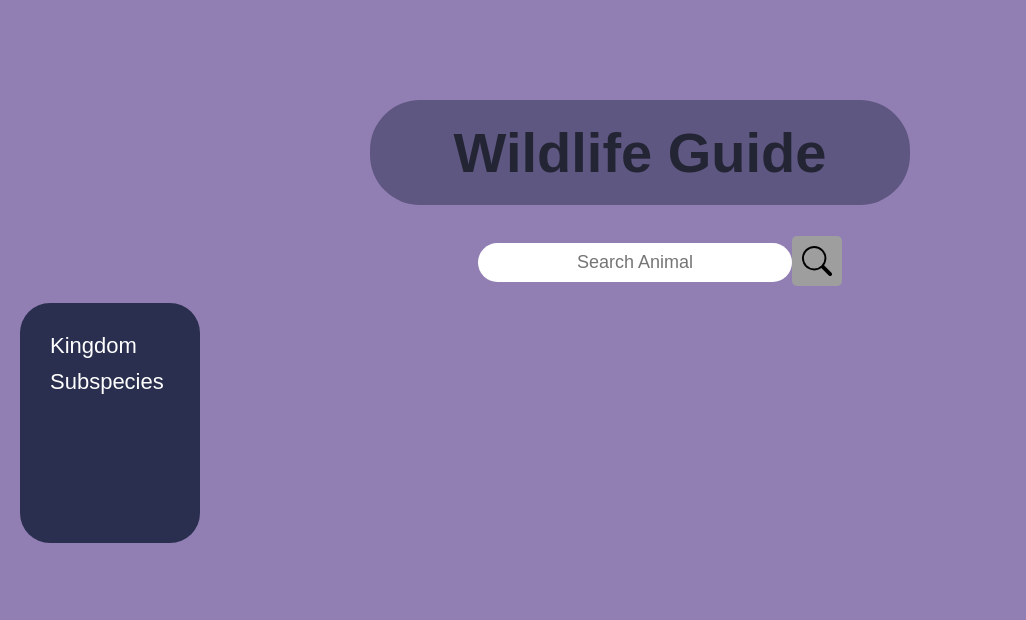
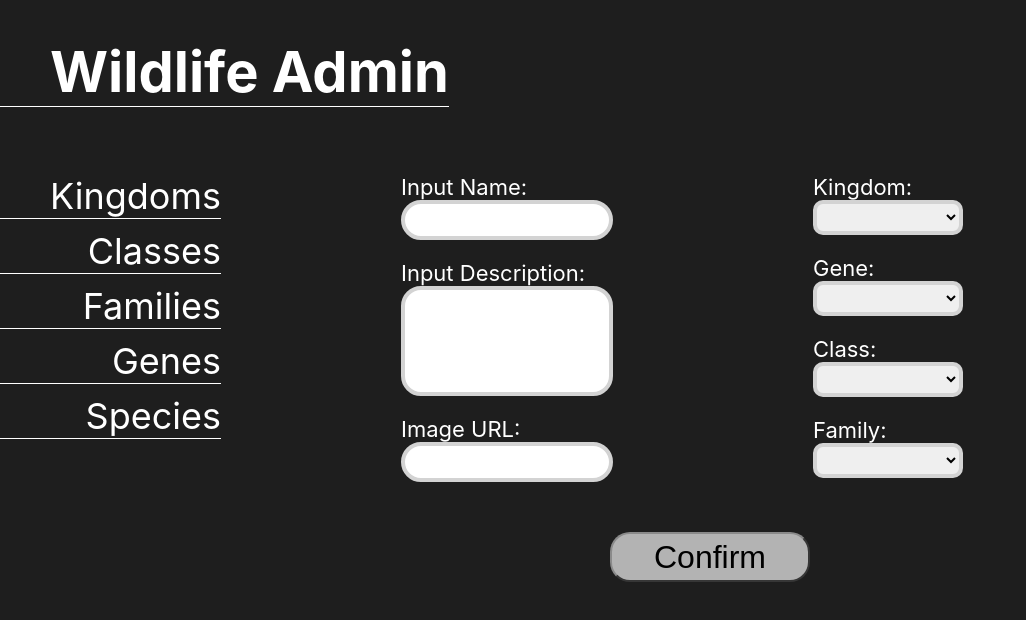
Before and after one commit to zedicus25/CommandRepo, a React (Create React App) app in the folder Front/my-app/: page /admin in a window 1280 px wide. Shown: the top 620 px of the page, without its empty margins (0-1026 px from the left). Built offline with nearby package versions, Linux system fonts and the light colour scheme; grey boxes are pictures that could not be loaded.

Commit message:
admin page layout

```diff
--- a/Front/my-app/package.json
+++ b/Front/my-app/package.json
@@ -9,6 +9,7 @@
     "axios": "^1.4.0",
     "react": "^18.2.0",
     "react-dom": "^18.2.0",
+    "react-router-dom": "^6.11.2",
     "react-scripts": "5.0.1",
     "web-vitals": "^2.1.4"
   },
--- /dev/null
+++ b/Front/my-app/src/Admin.css
@@ -0,0 +1,132 @@
+.admin-page
+{
+    position: fixed;
+    display: flex;
+    flex-flow: column;
+    background-color: #1e1e1e;
+    min-width: 100%;
+    min-height: 100%;
+    color: white;
+}
+.admin-page h1
+{
+    font-size: 56px;
+    width: fit-content;
+    border-bottom: 1px solid white;
+    padding-left: 50px;
+}
+ul
+{
+    list-style-type: none;
+    padding: 0px;
+    margin: 0px;
+}
+.admin-sidebar
+{
+    font-size: 36px;
+    text-align: right;
+    margin-top: 20px;
+}
+.admin-sidebar li
+{
+    border-bottom: 1px solid white;
+    padding-left: 50px;
+    margin-top: 10px;
+}
+.admin-sidebar p
+{
+    margin-top: 10px;
+    margin-bottom: 0;
+}
+
+.inputs
+{
+    margin-top: 10px;
+    margin-left: 80px;
+    display: flex;
+    font-size: 22px;
+
+}
+.inputs li
+{
+    display: flex;
+    flex-flow: column;
+    margin-left: 100px;
+    margin-top: 20px;
+    margin-right: 100px;
+}
+
+.inputs li input
+{
+    width: 200px;
+    height: 30px;
+    border-radius: 20px;
+    border: 4px solid lightgray
+
+}
+
+.main-inputs li:nth-child(2) input
+{
+    height: 100px;
+}
+.inputs select
+{
+    width: 150px;
+    padding: 5px;
+    border-radius: 10px;
+    border: 4px solid lightgray;
+}
+
+.dropdown-content
+{
+    visibility: hidden;
+    opacity: 0;
+    transition: visibility 0s, opacity 0.3s, height 0.3s linear;
+    height: 0px;
+    display: flex;
+    flex-flow: column;
+
+}
+.admin-sidebar>ul>li:hover>.dropdown-content
+{
+    visibility: visible;
+    opacity: 1;
+    height: 50px;
+
+}
+.dropdown-content button
+{
+    background: none;
+    border: none;
+    color: white;
+    cursor: pointer;
+    font-size: 18px;
+    text-align: right;
+}
+
+.confirm-button
+{
+    width: 200px;
+    height: 50px;
+    border-radius: 20px;
+    font-size: 32px;
+    background-color: #b3b3b3;
+    border-color: #8a8a8a;
+    cursor: pointer;
+    margin-top: 50px;
+    margin-left: 610px;
+
+}
+
+.admin-main
+{
+    display: flex;
+    flex-flow: column
+}
+
+.admin-panel
+{
+    display: flex;
+    flex-flow: row;
+    max-height: 350px;
+}
--- a/Front/my-app/src/App.css
+++ b/Front/my-app/src/App.css
@@ -1,13 +1,6 @@
 body
 {
   background-color: #917fb3;
-}
-
-.header
-{
-  display: flex;
-  justify-content: center;
-  font-size: 28px;
 }
 .App
 {
@@ -16,117 +9,9 @@ body
   justify-content: center;
   font-family: Arial, Helvetica, sans-serif;
 }
-.header h1
-{
-  color: #232535;
-  margin-top: 100px;
-  width: 500px;
-  text-align: center;
-  background-color: #5e5781;
-  padding: 20px;
-  border-radius: 50px;
-}
-.content
-{
-  display: flex;
-  align-items: center;
-  flex-flow: column;
-  width: 100%;
-  margin-right: 160px;
-
-}
-.main
-{
-  display: flex;
-}
-
-.searchInput
-{
-  width: 300px;
-  height: 25px;
-  font-size: 18px;
-  padding: 7px;
-  text-align: center;
-  border-radius: 30px;
-  border: none;
-}
-
-
-
-.search form
+.header
 {
   display: flex;
   justify-content: center;
+  font-size: 28px;
 }
-
-.searchButton
-{
-  margin-top: -7px;
-  width: fit-content;
-  display: flex;
-  align-items: center;
-  text-align: center;
-  justify-content: center;
-  padding: 10px;
-  border-radius: 5px;
-  border: none;
-  cursor: pointer;
-}
-
-.search-icon {
-  width: 30px;
-  height: 30px;
-  fill: #232535;
-}
-
-
-.searchButton
-{
-  background: url('https://www.svgrepo.com/show/89385/search.svg');
-}
-
-.results
-{
-  display: flex;
-  flex-flow: row wrap;
-  text-align: center;
-  padding: 0px;
-}
-
-.results img
-{
-
-  width: 250px
-}
-
-.sidebar {
-  color: white;
-  left: 0;
-  margin-top: 60px;
-  margin-left: 20px;
-  min-width: 140px;
-  height: 200px;
-  background-color: #2a2f4f;
-  padding: 20px;
-  border-radius: 30px;
-  font-size: 22px;
-}
-
-.sidebar ul {
-  list-style-type: none;
-  padding: 0;
-  margin: 0;
-}
-
-.sidebar li {
-  margin: 10px;
-}
-
-
-.card
-{
-  background-color: #2a2f4f;
-  padding: 10px;
-  margin: 10px;
-  color: white;
-}
--- a/Front/my-app/src/App.js
+++ b/Front/my-app/src/App.js
@@ -1,21 +1,17 @@
 import logo from './logo.svg';
 import './App.css';
-import Search from './components/Search';
-import SideBar from './components/SideBar';
+import { Routes, Route} from 'react-router-dom'
+import MainPage from "./pages/MainPage.js";
+import AdminPage from './pages/AdminPage'
 
 function App() {
 	return (
-		<div className="App">
-			<div className="header">
-				<h1>Wildlife Guide</h1>
-			</div>
-			<div className='main'>
-				<SideBar></SideBar>
-				<div className="content">
-					<Search></Search>
-				</div>
-			</div>
-		</div>
+
+				<Routes>
+					<Route path="/" element={<MainPage/>} />
+					<Route path='/admin' element={<AdminPage/>}></Route>
+				</Routes>
+
 	);
 }
 
--- /dev/null
+++ b/Front/my-app/src/Main.css
@@ -0,0 +1,114 @@
+.header h1
+{
+  color: #232535;
+  margin-top: 100px;
+  width: 500px;
+  text-align: center;
+  background-color: #5e5781;
+  padding: 20px;
+  border-radius: 50px;
+}
+.content
+{
+  display: flex;
+  align-items: center;
+  flex-flow: column;
+  width: 100%;
+  margin-right: 160px;
+
+}
+.main
+{
+  display: flex;
+}
+
+.searchInput
+{
+  width: 300px;
+  height: 25px;
+  font-size: 18px;
+  padding: 7px;
+  text-align: center;
+  border-radius: 30px;
+  border: none;
+}
+
+
+
+.search form
+{
+  display: flex;
+  justify-content: center;
+}
+
+.searchButton
+{
+  margin-top: -7px;
+  width: fit-content;
+  display: flex;
+  align-items: center;
+  text-align: center;
+  justify-content: center;
+  padding: 10px;
+  border-radius: 5px;
+  border: none;
+  cursor: pointer;
+}
+
+.search-icon {
+  width: 30px;
+  height: 30px;
+  fill: #232535;
+}
+
+
+.searchButton
+{
+  background: url('https://www.svgrepo.com/show/89385/search.svg');
+}
+
+.results
+{
+  display: flex;
+  flex-flow: row wrap;
+  text-align: center;
+  padding: 0px;
+}
+
+.results img
+{
+
+  width: 250px
+}
+
+.sidebar {
+  color: white;
+  left: 0;
+  margin-top: 60px;
+  margin-left: 20px;
+  min-width: 140px;
+  height: 200px;
+  background-color: #2a2f4f;
+  padding: 20px;
+  border-radius: 30px;
+  font-size: 22px;
+}
+
+.sidebar ul {
+  list-style-type: none;
+  padding: 0;
+  margin: 0;
+}
+
+.sidebar li {
+  margin: 10px;
+}
+
+
+.card
+{
+  background-color: #2a2f4f;
+  padding: 10px;
+  margin: 10px;
+  color: white;
+}
--- a/Front/my-app/src/components/SideBar.js
+++ /dev/null
@@ -1,14 +0,0 @@
-import React from "react";
-
-function SideBar() {
-    return (
-        <div className="sidebar">
-            <ul>
-                <li>Kingdom</li>
-                <li>Subspecies</li>
-            </ul>
-        </div>
-    );
-}
-
-export default SideBar;
--- a/Front/my-app/src/index.js
+++ b/Front/my-app/src/index.js
@@ -3,11 +3,14 @@ import ReactDOM from 'react-dom/client';
 import './index.css';
 import App from './App';
 import reportWebVitals from './reportWebVitals';
+import { BrowserRouter } from 'react-router-dom';
 
 const root = ReactDOM.createRoot(document.getElementById('root'));
 root.render(
   <React.StrictMode>
-    <App />
+    <BrowserRouter>
+      <App />
+    </BrowserRouter>
   </React.StrictMode>
 );
 
--- /dev/null
+++ b/Front/my-app/src/pages/AdminPage.js
@@ -0,0 +1,102 @@
+import React from "react";
+import '../Admin.css'
+
+function AdminPage() {
+    return (
+        <div className="admin-page">
+            <h1>Wildlife Admin</h1>
+            <div className="admin-main">
+                <div className="admin-panel">
+                    <div className="admin-sidebar">
+                        <ul>
+                            <li><p>Kingdoms</p>
+                                <div className="dropdown-content">
+                                    <button>Add</button>
+                                    <button>Edit</button>
+                                </div></li>
+                            <li><p>Classes</p>
+                                <div className="dropdown-content">
+                                    <button>Add</button>
+                                    <button>Edit</button>
+                                </div></li>
+                            <li><p>Families</p>
+                                <div className="dropdown-content">
+                                    <button>Add</button>
+                                    <button>Edit</button>
+                                </div></li>
+                            <li><p>Genes</p>
+                                <div className="dropdown-content">
+                                    <button>Add</button>
+                                    <button>Edit</button>
+                                </div></li>
+                            <li><p>Species</p>
+                                <div className="dropdown-content">
+                                    <button>Add</button>
+                                    <button>Edit</button>
+                                </div></li>
+                        </ul>
+                    </div>
+                    <div className="inputs">
+                        <div className="main-inputs">
+                            <ul>
+                                <li>
+                                    <label>Input Name:</label>
+                                    <input type="text"></input>
+                                </li>
+                                <li>
+                                    <label>Input Description:</label>
+                                    <input type="text"></input>
+                                </li>
+                                <li>
+                                    <label>Image URL:</label>
+                                    <input type="text"></input>
+                                </li>
+
+                            </ul>
+                        </div>
+                        <div className="category-inputs">
+                            <ul>
+                                <li>
+                                    <label>Kingdom:</label>
+                                    <form action="">
+                                        <select>
+
+                                        </select>
+                                    </form>
+                                </li>
+                                <li>
+                                    <label>Gene:</label>
+                                    <form action="">
+                                        <select>
+
+                                        </select>
+                                    </form>
+                                </li>
+                                <li>
+                                    <label>Class:</label>
+                                    <form action="">
+                                        <select>
+
+                                        </select>
+                                    </form>
+                                </li>
+                                <li>
+                                    <label>Family:</label>
+                                    <form action="">
+                                        <select>
+
+                                        </select>
+                                    </form>
+                                </li>
+                            </ul>
+                        </div>
+
+                    </div>
+                </div>
+                <button className="confirm-button">Confirm</button>
+            </div>
+        </div>
+    );
+}
+
+export default AdminPage;
--- /dev/null
+++ b/Front/my-app/src/pages/MainPage.js
@@ -0,0 +1,26 @@
+import React from "react";
+import Search from "../components/Search";
+import '../Main.css'
+
+function MainPage() {
+	return (
+		<div className="main-page">
+			<div className="header">
+				<h1>Wildlife Guide</h1>
+			</div>
+			<div className='main'>
+				<div className="sidebar">
+					<ul>
+						<li>Kingdom</li>
+						<li>Subspecies</li>
+					</ul>
+				</div>
+				<div className="content">
+					<Search></Search>
+				</div>
+			</div>
+		</div>
+	);
+}
+
+export default MainPage;
```
Also changed, not shown: 1 other file (tests, documents, lock files or other folders).
